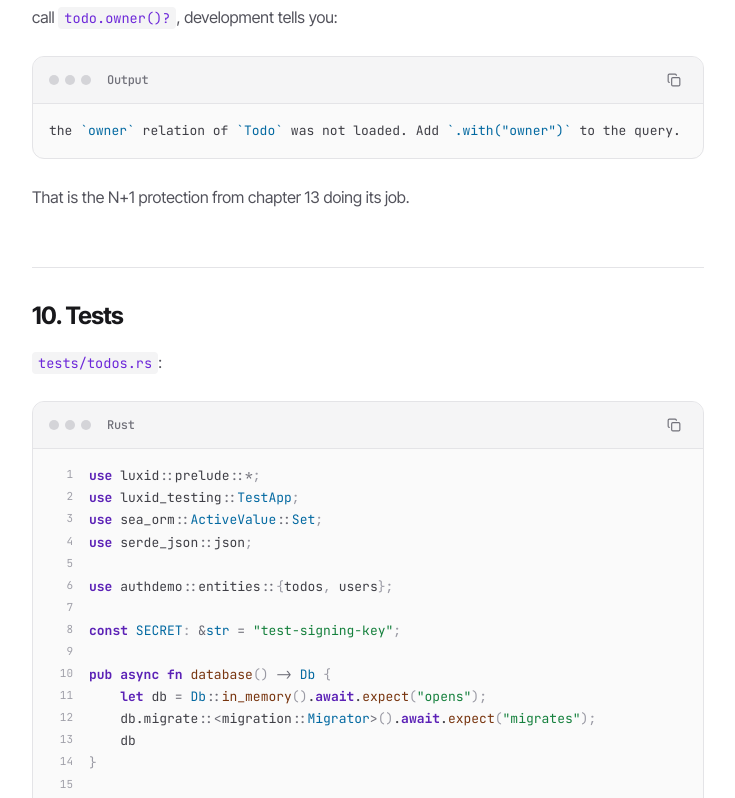
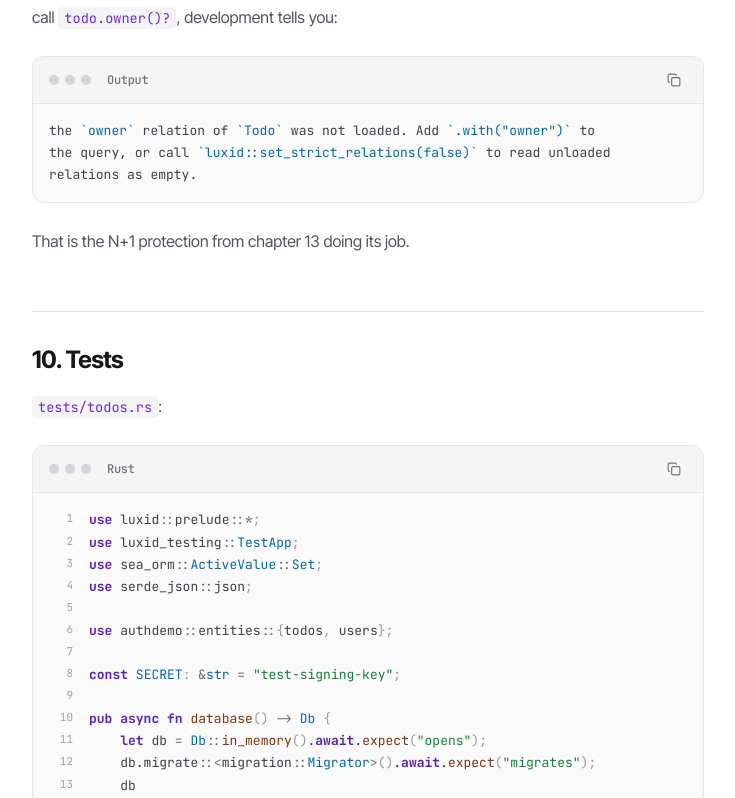
Before and after one commit to luxid-dev/web, a React (Vite) app: page /docs/project-todo in a window 1280 px wide. Shown: the part 10382-11180 px from the top of the page, without its empty margins (288-1023 px from the left). Built offline with nearby package versions, Linux system fonts and the light colour scheme.

Commit message:
docs: quote the strict-relations error in full

```diff
--- a/src/docs/content/TodoProjectContent.tsx
+++ b/src/docs/content/TodoProjectContent.tsx
@@ -407,7 +407,9 @@ curl -H "$AUTH" 'localhost:3000/api/todos?status=done'`}
 
       <CodeExample
         language="text"
-        code={`the \`owner\` relation of \`Todo\` was not loaded. Add \`.with("owner")\` to the query.`}
+        code={`the \`owner\` relation of \`Todo\` was not loaded. Add \`.with("owner")\` to
+the query, or call \`luxid::set_strict_relations(false)\` to read unloaded
+relations as empty.`}
       />
 
       <P>That is the N+1 protection from chapter 13 doing its job.</P>
```
